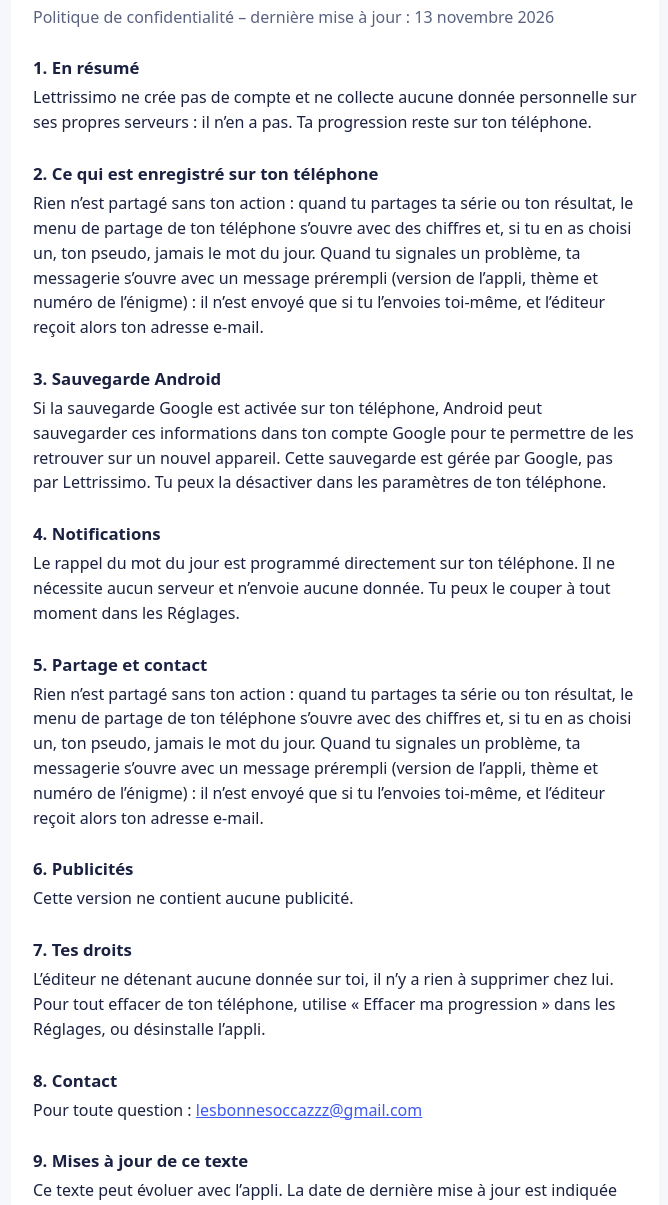
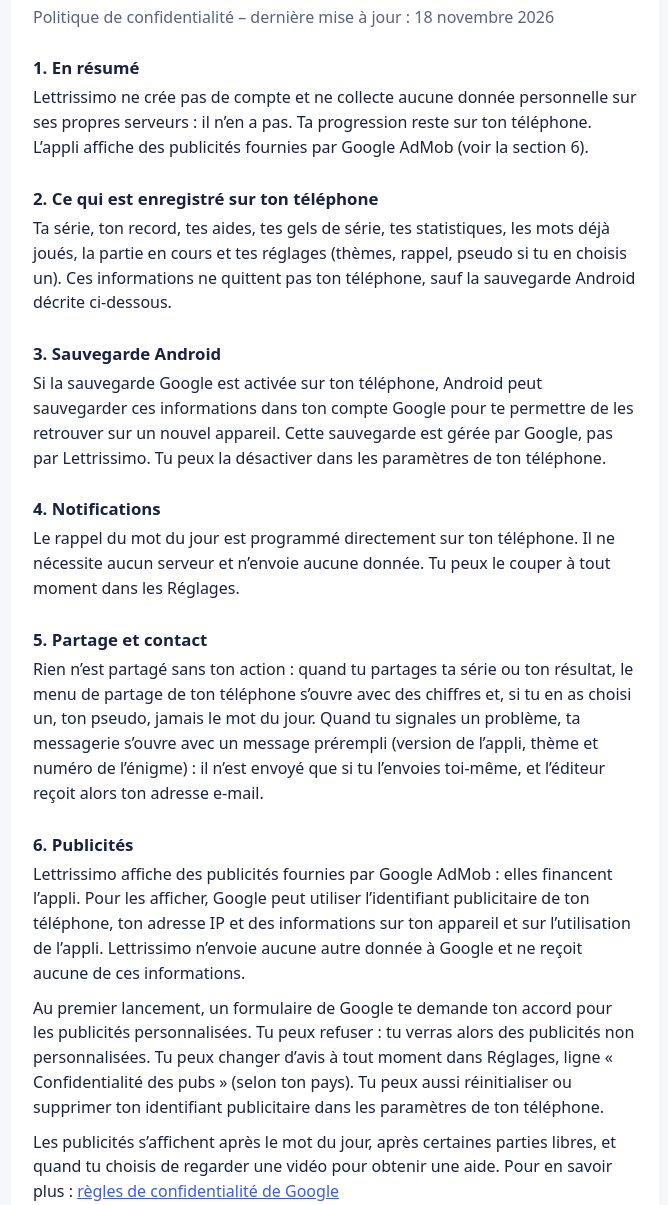
Before and after one commit to lesbonnesoccazzz/lettrissimo-legal, a plain HTML site: page index.html in a window 1280 px wide. Shown: the part 95-1300 px from the top of the page, without its empty margins (305-973 px from the left). Drawn offline with Linux system fonts and the light colour scheme.

Commit message:
Add files via upload

```diff
--- a/index.html
+++ b/index.html
@@ -50,13 +50,14 @@
 <main>
   <div class="card">
     <h1>Lettrissimo</h1>
-    <p class="muted">Politique de confidentialité – dernière mise à jour : 13 novembre 2026</p>
+    <p class="muted">Politique de confidentialité – dernière mise à jour : 18 novembre 2026</p>
 
     <h2>1. En résumé</h2>
-    <p>Lettrissimo ne crée pas de compte et ne collecte aucune donnée personnelle sur ses propres serveurs : il n’en a pas. Ta progression reste sur ton téléphone.</p>
+    <p>Lettrissimo ne crée pas de compte et ne collecte aucune donnée personnelle sur ses propres serveurs : il n’en a pas. Ta progression reste sur ton téléphone. L’appli affiche des publicités fournies par Google AdMob (voir la section 6).</p>
 
     <h2>2. Ce qui est enregistré sur ton téléphone</h2>
-    <p>Rien n’est partagé sans ton action : quand tu partages ta série ou ton résultat, le menu de partage de ton téléphone s’ouvre avec des chiffres et, si tu en as choisi un, ton pseudo, jamais le mot du jour. Quand tu signales un problème, ta messagerie s’ouvre avec un message prérempli (version de l’appli, thème et numéro de l’énigme) : il n’est envoyé que si tu l’envoies toi-même, et l’éditeur reçoit alors ton adresse e-mail.</p>
+    <p>Ta série, ton record, tes aides, tes gels de série, tes statistiques, les mots déjà joués, la partie en cours et tes réglages (thèmes, rappel, pseudo si tu en choisis un). Ces informations ne quittent pas ton téléphone, sauf la sauvegarde Android décrite ci-dessous.</p>
+
     <h2>3. Sauvegarde Android</h2>
     <p>Si la sauvegarde Google est activée sur ton téléphone, Android peut sauvegarder ces informations dans ton compte Google pour te permettre de les retrouver sur un nouvel appareil. Cette sauvegarde est gérée par Google, pas par Lettrissimo. Tu peux la désactiver dans les paramètres de ton téléphone.</p>
 
@@ -64,14 +65,18 @@
     <p>Le rappel du mot du jour est programmé directement sur ton téléphone. Il ne nécessite aucun serveur et n’envoie aucune donnée. Tu peux le couper à tout moment dans les Réglages.</p>
 
     <h2>5. Partage et contact</h2>
-    <p>Rien n’est partagé sans ton action : quand tu partages ta série ou ton résultat, le menu de partage de ton téléphone s’ouvre avec des chiffres et, si tu en as choisi un, ton pseudo, jamais le mot du jour. Quand tu signales un problème, ta messagerie s’ouvre avec un message prérempli (version de l’appli, thème et numéro de l’énigme) : il n’est envoyé que si tu l’envoies toi-même, et l’éditeur reçoit alors ton adresse e-mail.</p>    <h2>6. Publicités</h2>
-    <p>Cette version ne contient aucune publicité.</p>
+    <p>Rien n’est partagé sans ton action : quand tu partages ta série ou ton résultat, le menu de partage de ton téléphone s’ouvre avec des chiffres et, si tu en as choisi un, ton pseudo, jamais le mot du jour. Quand tu signales un problème, ta messagerie s’ouvre avec un message prérempli (version de l’appli, thème et numéro de l’énigme) : il n’est envoyé que si tu l’envoies toi-même, et l’éditeur reçoit alors ton adresse e-mail.</p>
+
+    <h2>6. Publicités</h2>
+    <p>Lettrissimo affiche des publicités fournies par Google AdMob : elles financent l’appli. Pour les afficher, Google peut utiliser l’identifiant publicitaire de ton téléphone, ton adresse IP et des informations sur ton appareil et sur l’utilisation de l’appli. Lettrissimo n’envoie aucune autre donnée à Google et ne reçoit aucune de ces informations.</p>
+    <p style="margin-top:10px">Au premier lancement, un formulaire de Google te demande ton accord pour les publicités personnalisées. Tu peux refuser : tu verras alors des publicités non personnalisées. Tu peux changer d’avis à tout moment dans Réglages, ligne « Confidentialité des pubs » (selon ton pays). Tu peux aussi réinitialiser ou supprimer ton identifiant publicitaire dans les paramètres de ton téléphone.</p>
+    <p style="margin-top:10px">Les publicités s’affichent après le mot du jour, après certaines parties libres, et quand tu choisis de regarder une vidéo pour obtenir une aide. Pour en savoir plus : <a href="https://policies.google.com/technologies/partner-sites">règles de confidentialité de Google</a> (policies.google.com/technologies/partner-sites).</p>
 
     <h2>7. Tes droits</h2>
-    <p>L’éditeur ne détenant aucune donnée sur toi, il n’y a rien à supprimer chez lui. Pour tout effacer de ton téléphone, utilise « Effacer ma progression » dans les Réglages, ou désinstalle l’appli.</p>
+    <p>L’éditeur ne détenant aucune donnée sur toi, il n’y a rien à supprimer chez lui. Pour tout effacer de ton téléphone, utilise « Effacer ma progression » dans les Réglages, ou désinstalle l’appli. Pour les données utilisées par Google pour les publicités, tu peux modifier ton choix comme indiqué à la section 6 et gérer tes données dans ton compte Google.</p>
 
     <h2>8. Contact</h2>
-    <p>Pour toute question : <a href="mailto:lesbonnesoccazzz@gmail.com">lesbonnesoccazzz@gmail.com</a></p>
+    <p>Pour toute question : <a href="mailto:rapakooti@gmail.com">rapakooti@gmail.com</a></p>
 
     <h2>9. Mises à jour de ce texte</h2>
     <p>Ce texte peut évoluer avec l’appli. La date de dernière mise à jour est indiquée en haut de cette page.</p>
```
